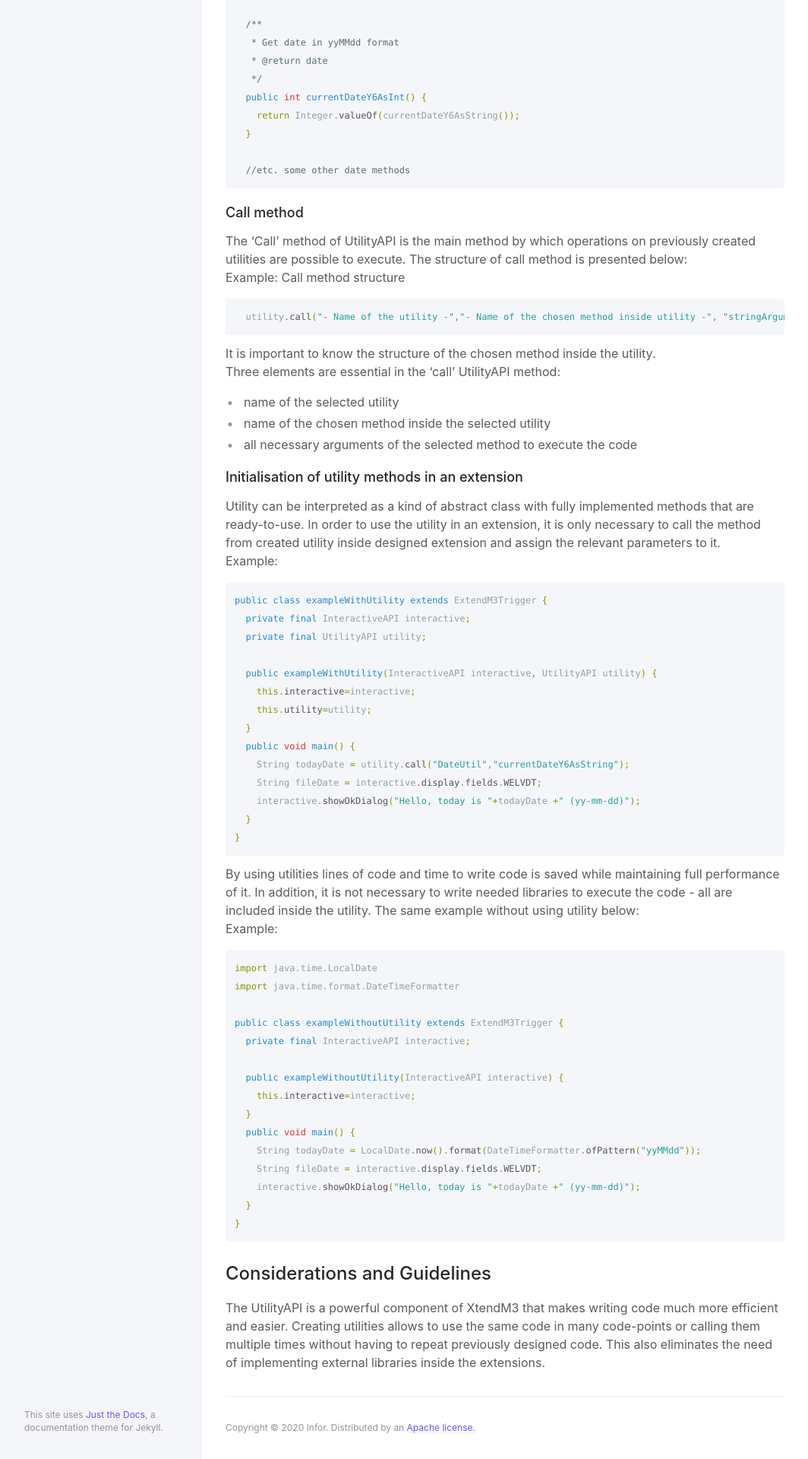
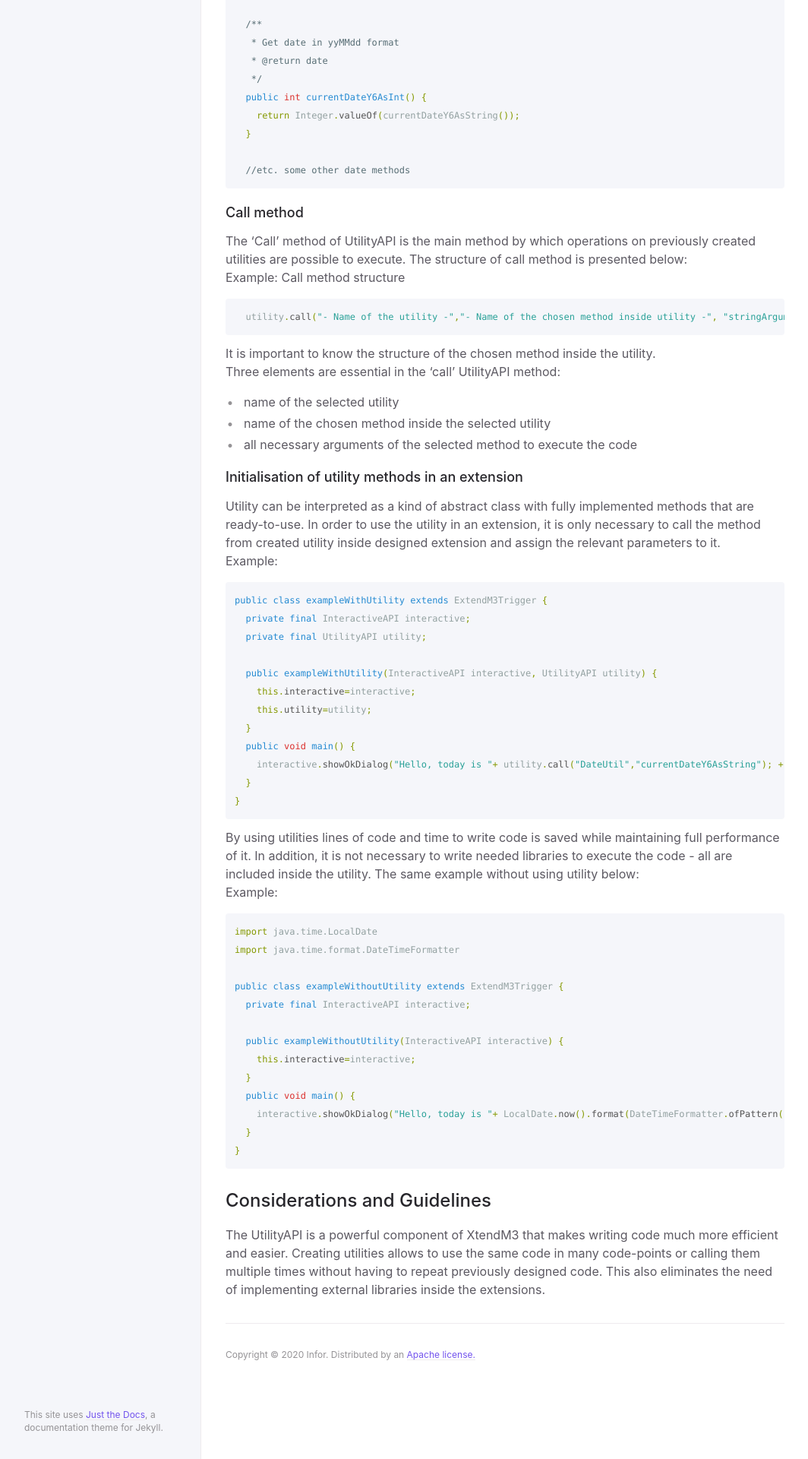
Before and after one commit to infor-cloud/xtendm3, a Jekyll site: the page built from docs/documentation/api-specification/utility-api.md, in a window 1280 px wide. Shown: the part 2247-4167 px from the top of the page at 76% size, without its empty margins (107-1171 px from the left). Built offline with Jekyll 4.4.1, drawn with Linux system fonts in a browser that asks for light colours.

Commit message:
M3EXT-171
minor code update

````diff
--- a/docs/documentation/api-specification/utility-api.md
+++ b/docs/documentation/api-specification/utility-api.md
@@ -119,9 +119,7 @@ public class exampleWithUtility extends ExtendM3Trigger {
     this.utility=utility;
   }
   public void main() {
-    String todayDate = utility.call("DateUtil","currentDateY6AsString");
-    String fileDate = interactive.display.fields.WELVDT;
-    interactive.showOkDialog("Hello, today is "+todayDate +" (yy-mm-dd)");
+    interactive.showOkDialog("Hello, today is "+ utility.call("DateUtil","currentDateY6AsString"); +" (yy-mm-dd)");
   }
 }
 ```
@@ -138,9 +136,7 @@ public class exampleWithoutUtility extends ExtendM3Trigger {
     this.interactive=interactive;
   }
   public void main() {
-    String todayDate = LocalDate.now().format(DateTimeFormatter.ofPattern("yyMMdd"));
-    String fileDate = interactive.display.fields.WELVDT;
-    interactive.showOkDialog("Hello, today is "+todayDate +" (yy-mm-dd)");
+    interactive.showOkDialog("Hello, today is "+ LocalDate.now().format(DateTimeFormatter.ofPattern("yyMMdd")); +" (yy-mm-dd)");
   }
 }
 ```
````
